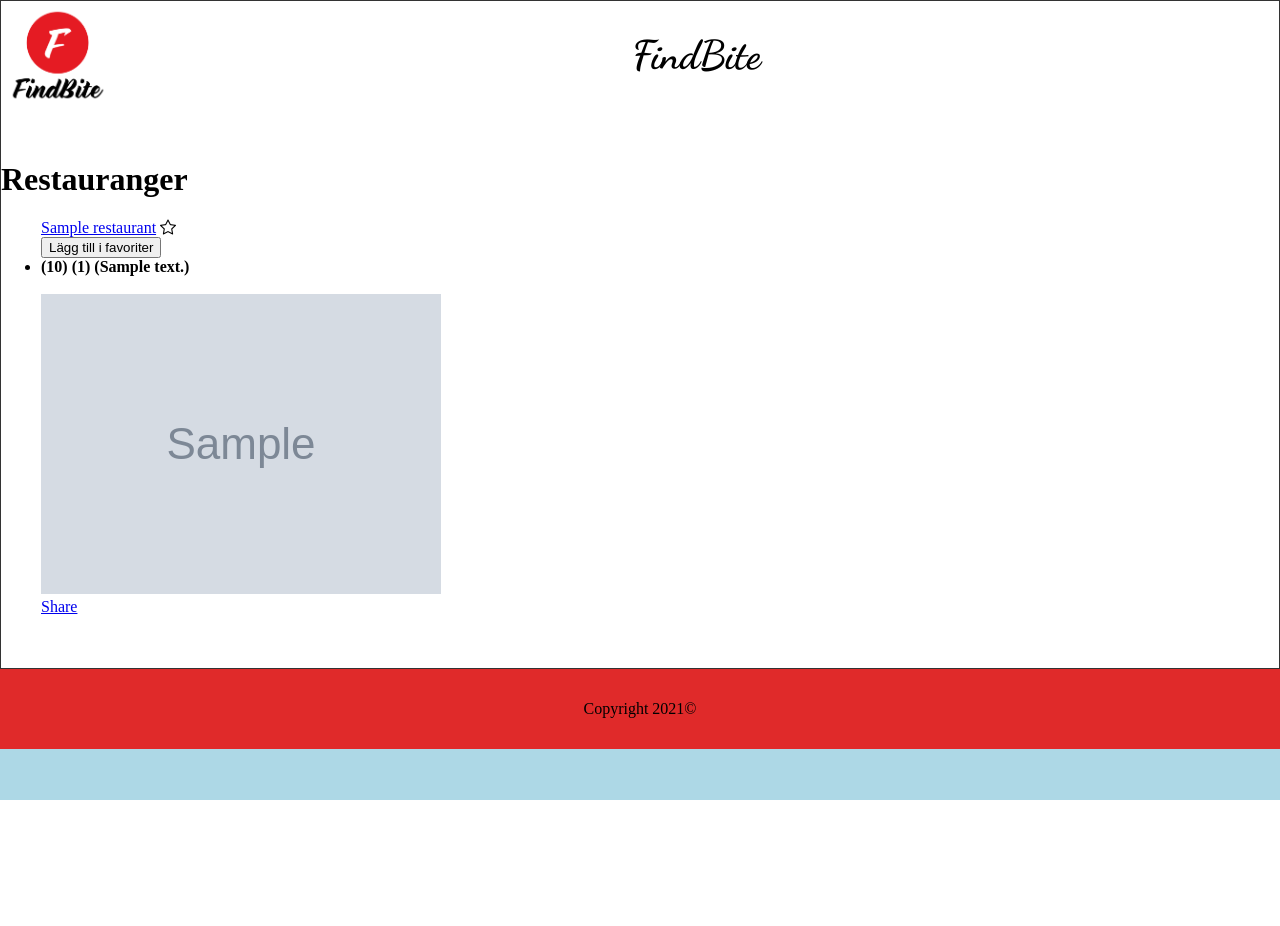
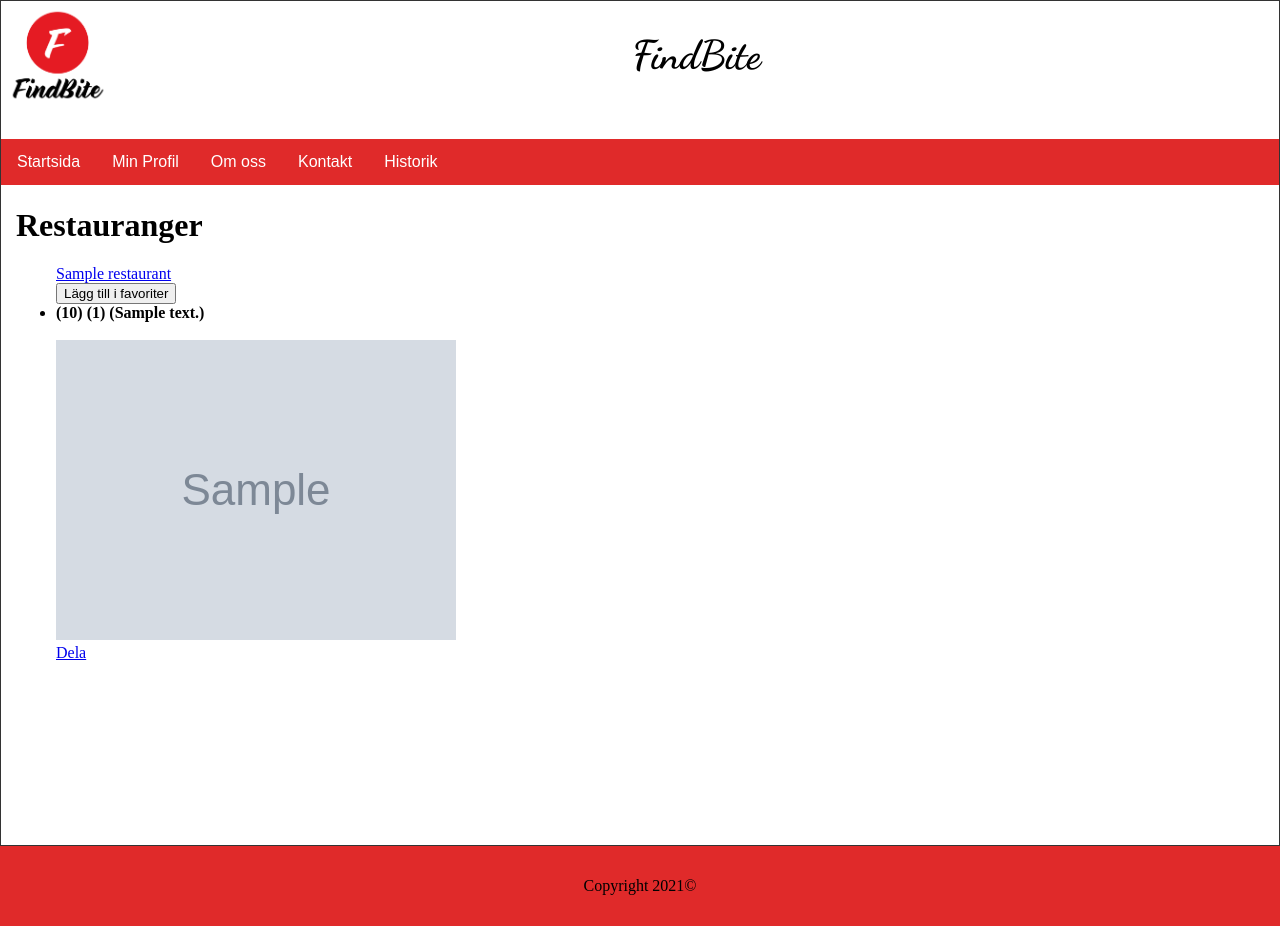
Before and after one commit to linke-droid/Findbite, a Flask app: template templates/demo.html in a window 1280 px wide. Before the commit the page ends 800 px from the top, so only its background shows below. Run offline with Flask 2, Linux system fonts and the light colour scheme; the template is opened without the code that fills it: most values are stand-ins (such as "Sample title", 1, 10 or a date in 2020); grey boxes marked "Sample" are stand-in pictures; parts of the project's set-up code (start-up, migrations or seed data) failed here and were passed over; some libraries are stand-ins or nearby versions.

Commit message:
Update demo.html
Co-Authored-By: simoneskilsson <81237644+simoneskilsson@users.noreply.github.com>

```diff
--- a/templates/demo.html
+++ b/templates/demo.html
@@ -5,6 +5,25 @@
 {% endblock %}
 
 {% block body %}
+<nav>
+    <a href="/">Startsida</a>
+    <div class="dropdown">
+        <button class="dropbtn">Min Profil</button>
+        <div class="dropdown-content">
+            {%if session == ""%}
+        <a href="login">Logga in</a>
+        <a href="register">Registrera dig</a>
+            {% else%}
+        <a href="favorites">Mina favoriter</a>
+        <a href="/logout">Logga ut</a>
+            {%endif%}
+        </div>
+    </div>
+    <a href="aboutus">Om oss</a>
+    <a href="contact">Kontakt</a>
+    <a href="historik">Historik</a>
+</nav>
+<main>
 <h1>Restauranger</h1>
 <div id="fb-root"></div>
 <script async defer crossorigin="anonymous" src="https://connect.facebook.net/en_GB/sdk.js#xfbml=1&version=v10.0" nonce="6RSBoSoA"></script>
@@ -13,8 +32,6 @@
 
 
 <a id="restaurant_name" href="{{ restaurant["url"] }}">{{ restaurant["name"] }}</a>
-<i class="bi bi-star"></i>
-
 <form action="\share_fav" method="post">
     <label for="id"></label>
     <input id="id" type="hidden" name="id" value="2">
@@ -26,17 +43,14 @@
     <input type="hidden" name="bildid" id="bildid" value="{{restaurant["image_url"]}}">
     <input type="submit" name="submit" value="Lägg till i favoriter">
 </form>
-
 <li><strong>({{ restaurant["price"] }}) ({{ restaurant["review_count"] }}) ({{ restaurant["reviews"] }})</strong></li>
 <br>
 <img id="resbild" src={{restaurant["image_url"]}}>
-<div class="fb-share-button" data-href="{{ restaurant["url"] }}" data-layout="button_count" data-size="large"><a target="_blank" href="https://www.facebook.com/sharer/sharer.php?u=https%3A%2F%2Fdevelopers.facebook.com%2Fdocs%2Fplugins%2F&amp;src=sdkpreparse" class="fb-xfbml-parse-ignore">Share</a></div>
+<div class="fb-share-button" data-href="{{ restaurant["url"] }}" data-layout="button_count" data-size="large"><a target="_blank" href="https://www.facebook.com/sharer/sharer.php?u=https%3A%2F%2Fdevelopers.facebook.com%2Fdocs%2Fplugins%2F&amp;src=sdkpreparse" class="fb-xfbml-parse-ignore">Dela</a></div>
 <br>
 <br>
 
-
-
 {% endfor %}
 </ul>
-
+</main>
 {% endblock %}
```
